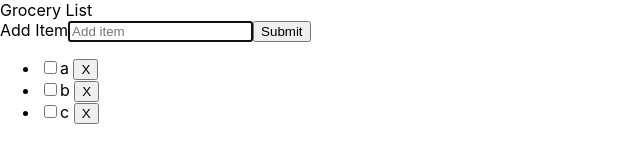
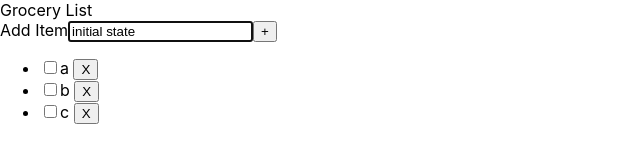
Before and after one commit to mayankdutta/react_revision, a React (Create React App) app: page / in a window 1280 px wide. Shown: the top 160 px of the page, without its empty margins (0-640 px from the left). Built offline with nearby package versions, Linux system fonts and the light colour scheme.

Commit message:
some pending changes

```diff
--- a/src/AddItem.jsx
+++ b/src/AddItem.jsx
@@ -1,6 +1,7 @@
-const AddItem = () => {
+const AddItem = ({newItem, setNewItem, handleSubmit}) => {
     return (
-        <form>
+        <form onSubmit={handleSubmit}>
+            {/*  we need not mention event in case of onSubmit it is implicitly passed.*/}
             <label htmlFor={'addItem'}>Add Item</label>
             <input
                 autoFocus
@@ -8,11 +9,17 @@ const AddItem = () => {
                 type={'text'}
                 placeholder={"Add item"}
                 required
+                /*
+                 * we need to apply onChange to change value,
+                 * otherwise it won't be changed
+                 */
+                value={newItem}
+                onChange={e => setNewItem(e.target.value)}
             />
             <button
                 type={"submit"}
                 aria-label={'Add Item'}
-            > Submit
+            > +
             </button>
 
         </form>
--- a/src/App.js
+++ b/src/App.js
@@ -1,5 +1,5 @@
 import Content from "./content";
-import Header from "./Header"
+import Header from "./Header";
 import AddItem from "./AddItem";
 import {useState} from "react";
 
@@ -9,33 +9,50 @@ function App() {
         {index: 2, title: "b", checked: false},
         {index: 3, title: "c", checked: false},
     ]);
+    const [newItem, setNewItem] = useState("initial state");
+
+    const handleSubmit = (e) => {
+        e.preventDefault();
+
+        // we are adding object in the array.
+        // first spread the original array.
+        // and then add object to it, the object that array currently supports.
+
+        setItems(prev => [
+            ...prev, {
+                index: items.length + 1,
+                title: newItem,
+                checked: false
+            }
+        ]);
+        localStorage.setItem('shoppingList', JSON.stringify(items));
+    };
 
     const add = (index) => {
-
-    }
+    };
 
     const del = (i) => {
-        const updatedItem = items.filter(item => item.index !== i)
-        setItems(
-            updatedItem
-        )
+        const updatedItem = items.filter((item) => item.index !== i);
+        setItems(updatedItem);
         localStorage.setItem("shoppingList", JSON.stringify(updatedItem));
-    }
+    };
 
     const checked = (i) => {
-        const updatedItems =
-            items.map(item =>
-                item.index === i ? {...item, checked: !item.checked} : item)
-        setItems(
-            updatedItems
-        )
+        const updatedItems = items.map((item) =>
+            item.index === i ? {...item, checked: !item.checked} : item
+        );
+        setItems(updatedItems);
         localStorage.setItem("shoppingList", JSON.stringify(updatedItems));
-    }
+    };
     return (
         <>
             <Header title="Grocery List"/>
-            <AddItem />
-            <Content items={items} checked={checked} del = {del}/>
+            <AddItem
+                newItem={newItem}
+                setNewItem={setNewItem}
+                handleSubmit={handleSubmit}
+            />
+            <Content items={items} checked={checked} del={del}/>
         </>
     );
 }
```
